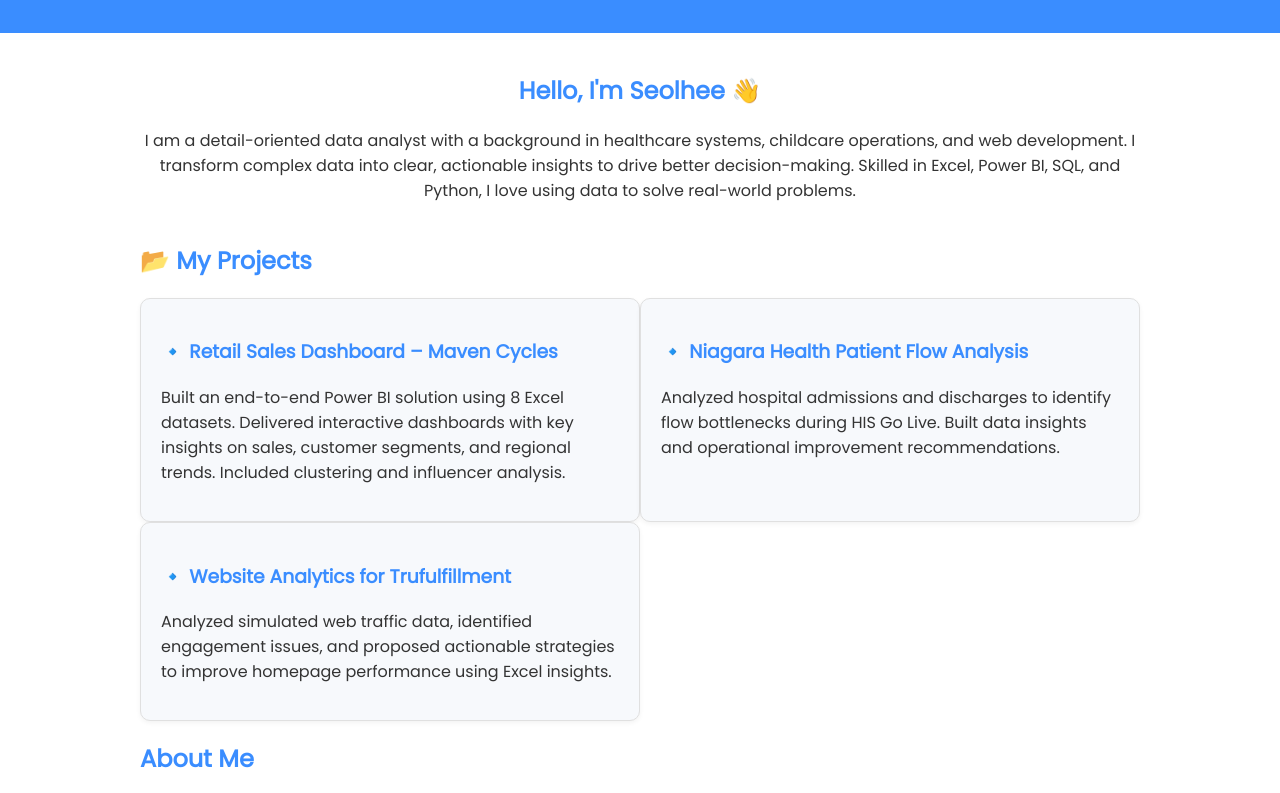
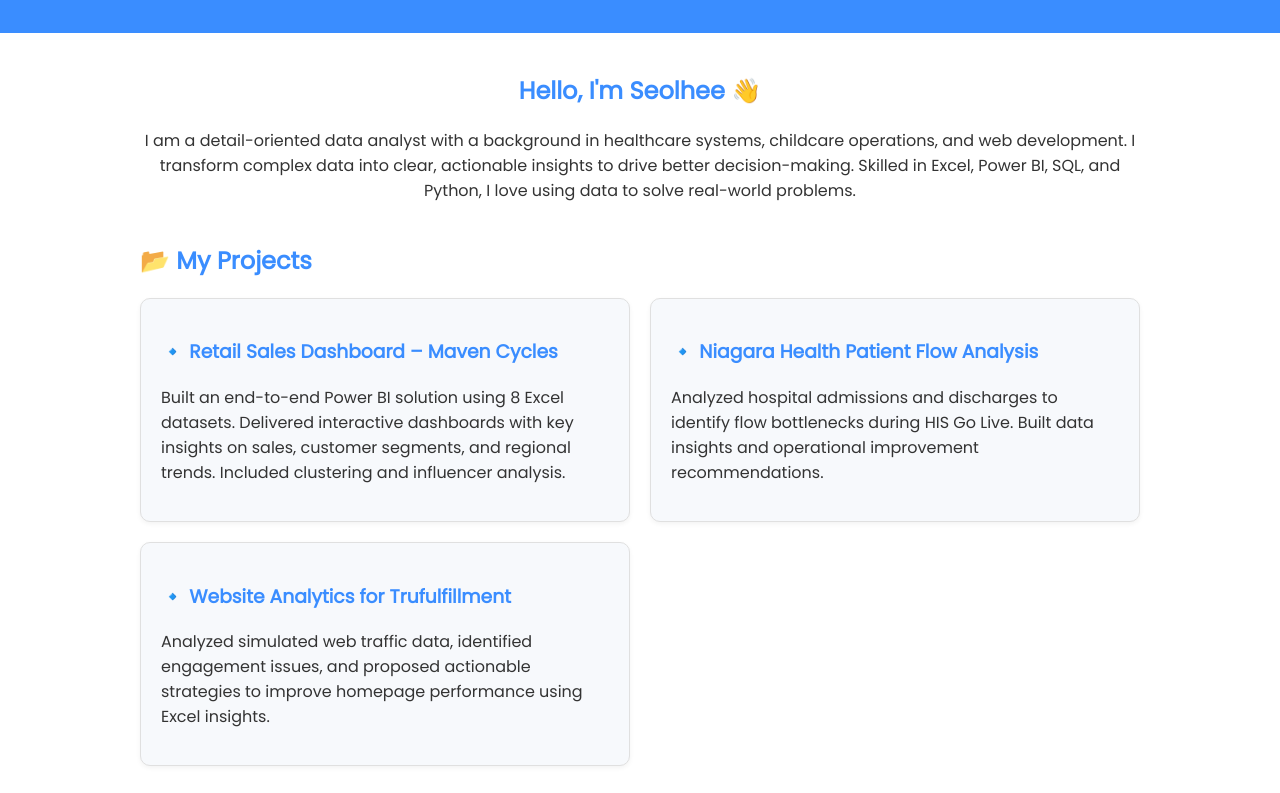
Before and after one commit to SeolheeKim7/SeolheeKim7.github.io, a plain HTML site: page index.html in a window 1280 px wide. Shown: the part 139-932 px from the top of the page. Drawn offline with Linux system fonts and the light colour scheme.

Commit message:
Update index.html

```diff
--- a/index.html
+++ b/index.html
@@ -40,6 +40,9 @@
     .projects-section {
       display: grid;
       grid-template-columns: 1fr 1fr;
+
+      gap: 20px;
+      margin-bottom: 40px;
     }
     .project-card {
       background-color: #F7F9FC;
```
